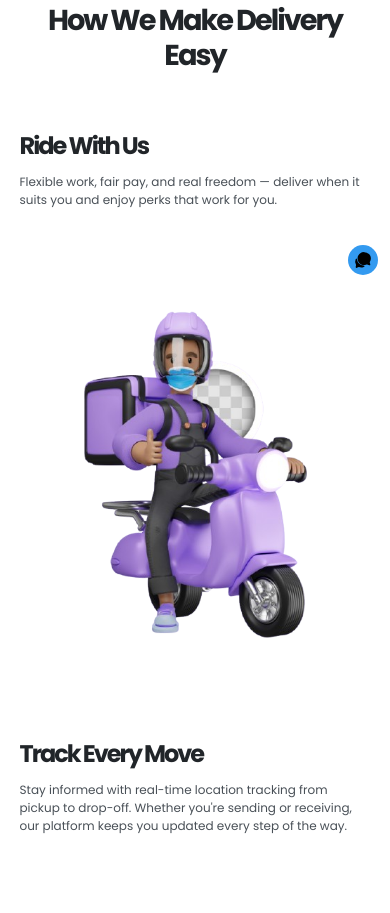
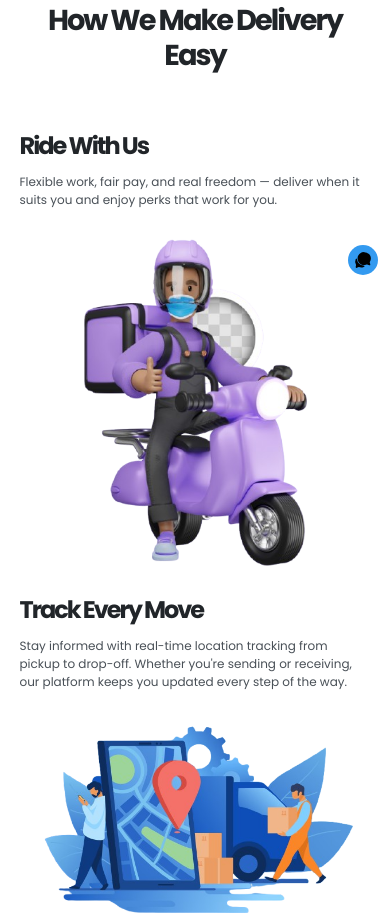
Before and after one commit to Divine-Chidozie/paucek-delivery, a plain HTML site: page index.html in a window 390 px wide. Shown: the part 557-1470 px from the top of the page. Drawn offline with nearby package versions, Linux system fonts and the light colour scheme.

Commit message:
updating changes - media

```diff
--- a/queries/queries.css
+++ b/queries/queries.css
@@ -70,13 +70,19 @@
   }
   .features-grid-container {
     grid-template-columns: 1fr;
+    row-gap: 3rem;
   }
+  .feature-img {
+    max-width: 100%;
+    height: auto;
+  }
+
   .feature-img-swap-order {
     grid-row: auto;
     grid-column: auto;
   }
   .cta-card {
-    padding: 8rem 16rem;
+    padding: 4rem 8rem;
     text-align: center;
   }
 }
```
